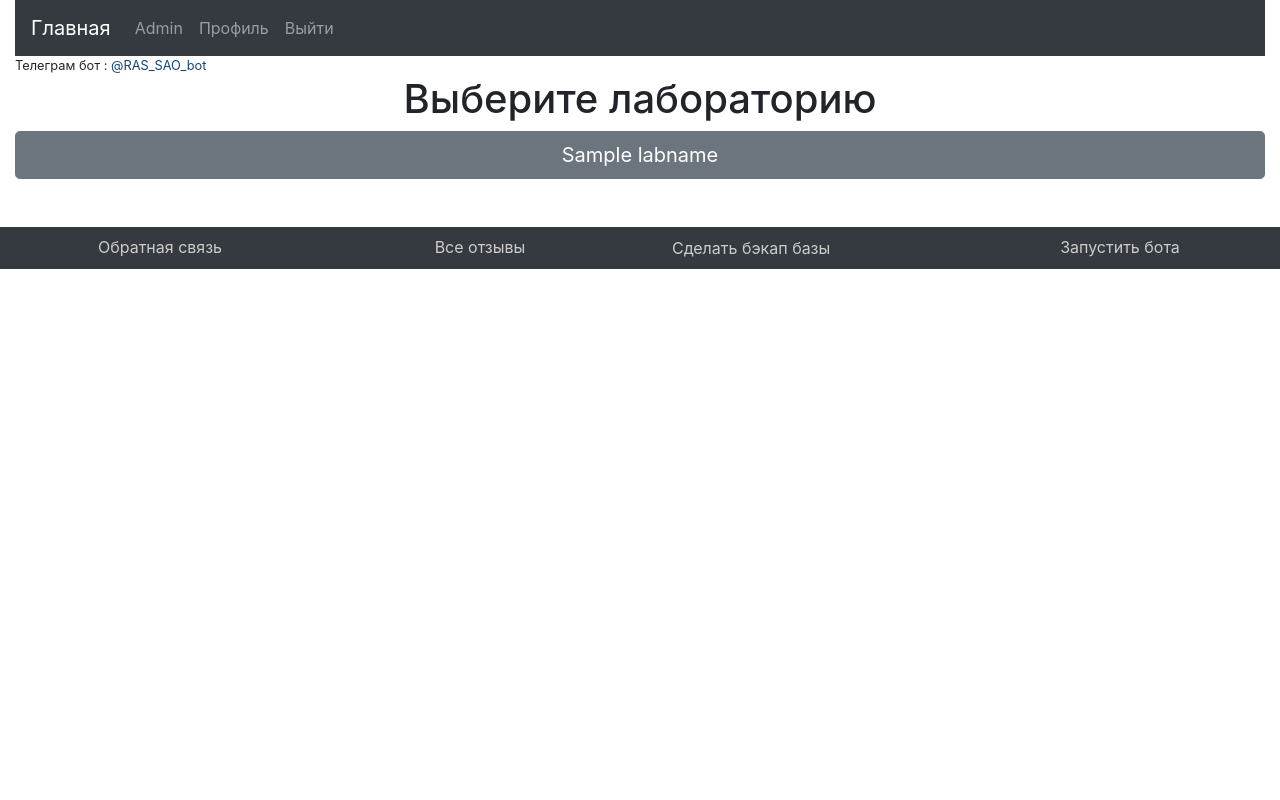
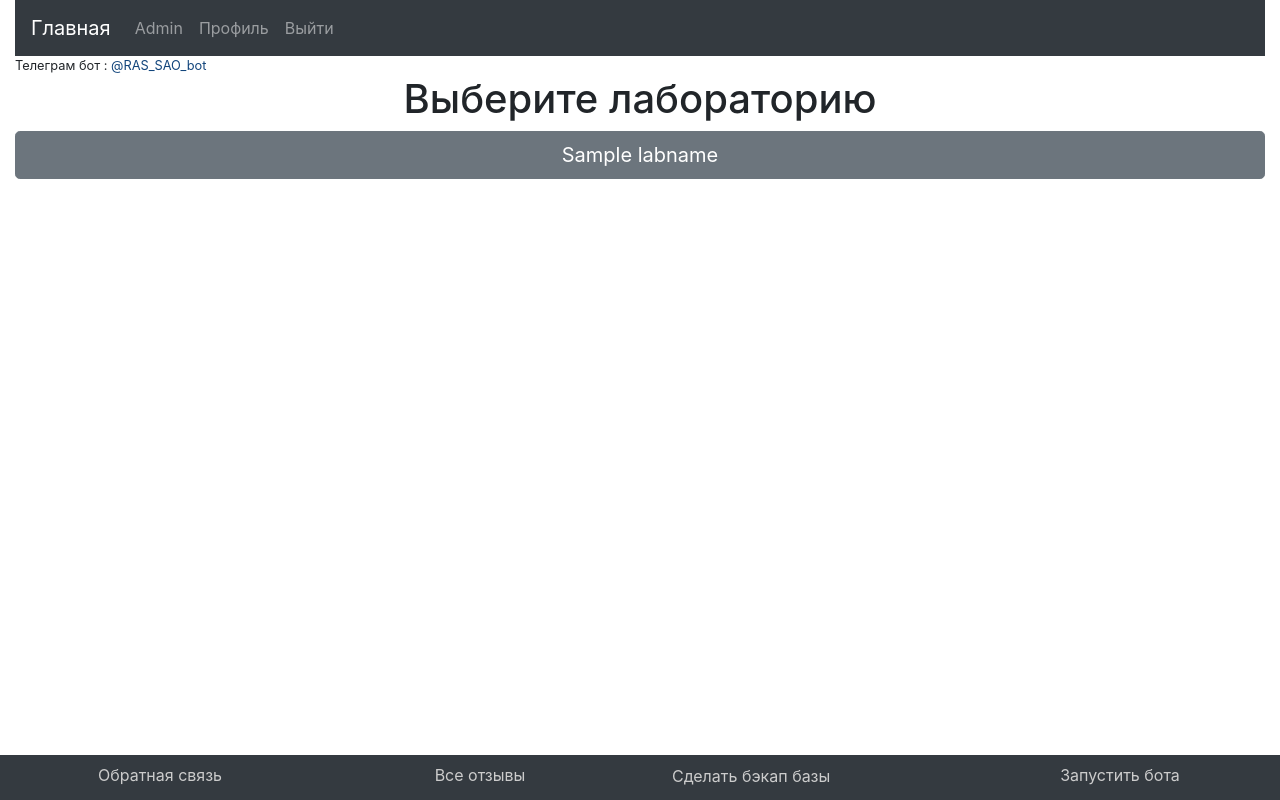
Before and after one commit to igoremin/db_work, a Django app: page / in a window 1280 px wide. Run offline with Django 3.2, Linux system fonts and the light colour scheme; a user stored in the database is signed in; tables that the repository leaves empty hold one stand-in row (values such as "Sample post"); some libraries are stand-ins or nearby versions.

Commit message:
прижал футер к низу страницы

```diff
--- a/db_site/static/db_site/style/db_site_style.css
+++ b/db_site/static/db_site/style/db_site_style.css
@@ -19,10 +19,16 @@ header a:hover {color: #FFF}
 /*body*/
 body {
     height: 100%;
-    position: relative;
     margin: 0;
-    /*padding-bottom: 5rem;*/
-    /*padding-top: 5rem;*/
+}
+
+#wrap {
+    min-height: 100%;
+}
+
+#main {
+    overflow:auto;
+    padding-bottom:60px; /* this needs to be bigger than footer height*/
 }
 
 mark{
@@ -219,17 +225,12 @@ div.card {
 
 /*footer*/
 .col_white_amrc { color:#FFF;}
-footer { width:100%; background-color:#263238;}
-footer {
-    /*position: absolute;*/
-    /*position: fixed;*/
-    /*height: 3rem;*/
-    right: 0;
-    bottom: 0;
-    left: 0;
-    /*height: 60px;*/
-    /*width: 100%;*/
 
+.footer {
+      position: relative;
+      margin-top: -45px; /* negative value of footer height */
+      height: 45px;
+      clear:both;
 }
 
 footer a {color: #CCC;}
--- a/templates/base.html
+++ b/templates/base.html
@@ -14,7 +14,8 @@
     </title>
 </head>
 <body>
-<div class="container mb-5" style="max-width: 1500px">
+<div id="wrap">
+    <div id="main" class="container clear-top mb-5" style="max-width: 1500px">
     <header class="header">
         <nav class="navbar navbar-expand-lg navbar-dark bg-dark top_menu">
             <a class="navbar-brand" href="{% url 'home_page_url' %}">Главная</a>
@@ -194,6 +195,8 @@
     </div>
 
 </div>
+</div>
+
 
 <!--footer starts from here-->
 <footer class="footer container navbar-dark bg-dark" style="max-width: 1500px">
@@ -212,7 +215,7 @@
         {% endif %}
         {% if user.is_staff and user_cat_list != 'none' %}
             <div class="col">
-                    <a class="nav-link" href="{% url 'load_new_database_url' lab=current_lab.slug %}">Добавить новый файл с данными</a>
+                <a class="nav-link" href="{% url 'load_new_database_url' lab=current_lab.slug %}">Добавить файл с данными</a>
             </div>
         {% endif %}
         {% if user.is_superuser %}
```
Lines whose indentation alone changed are shown as unchanged.
